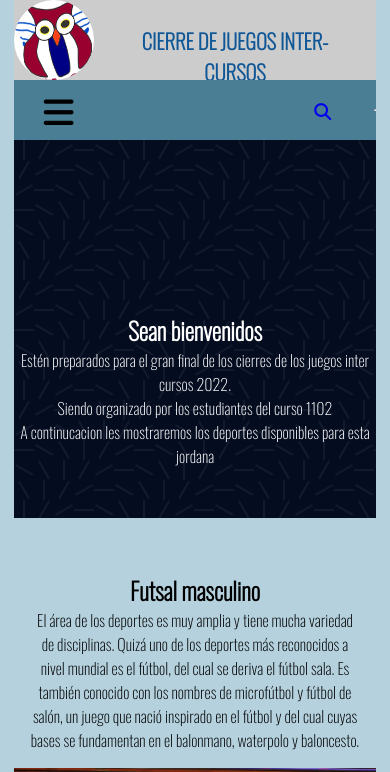
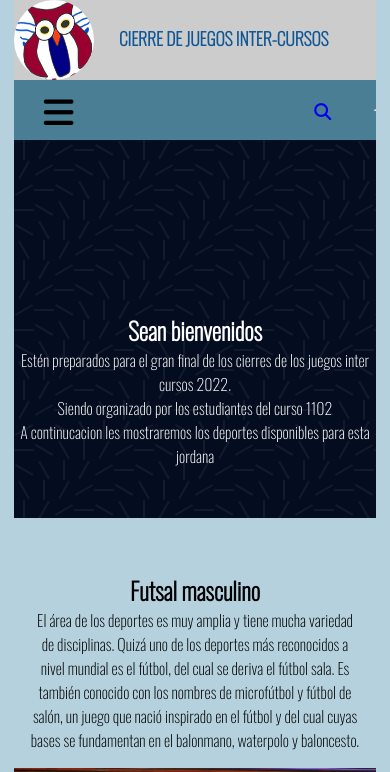
Before and after one commit to OneSantiro360/cierre-de-intercursos, a plain HTML site: page index.html in a window 390 px wide. Shown: the top 772 px of the page. Drawn offline with nearby package versions, Linux system fonts and the light colour scheme; a web font is replaced by a local one.

Commit message:
Adjust media query breakpoints for title font sizes

```diff
--- a/css/main.css
+++ b/css/main.css
@@ -167,7 +167,7 @@ footer h3{
         display: none;
     }
 }
-@media (max-width: 600px){
+@media (max-width: 611px){
     .tittle h1{
         font-size:1.7em;
     }
@@ -189,6 +189,10 @@ footer h3{
         font-size: 1.3em;
     }
 }
+@media (max-width: 420px){
+    .tittle h1{
+        font-size: 1.1em;
+}
 @media (max-width: 350px){
     .tittle h1{
         font-size: 1em;
```
